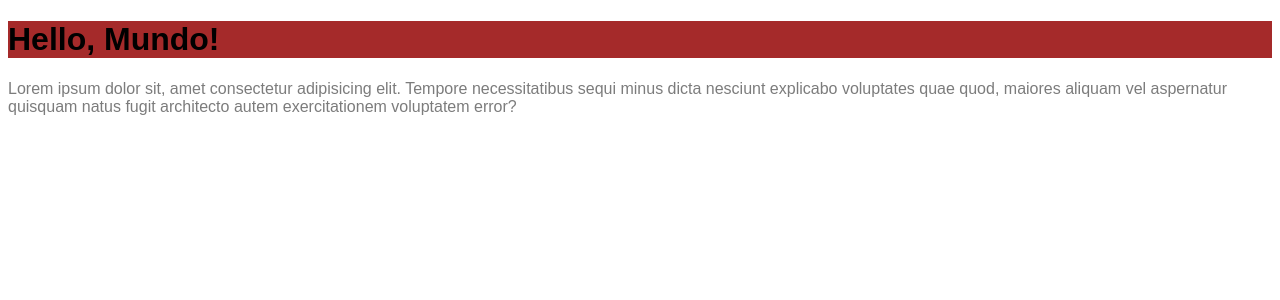
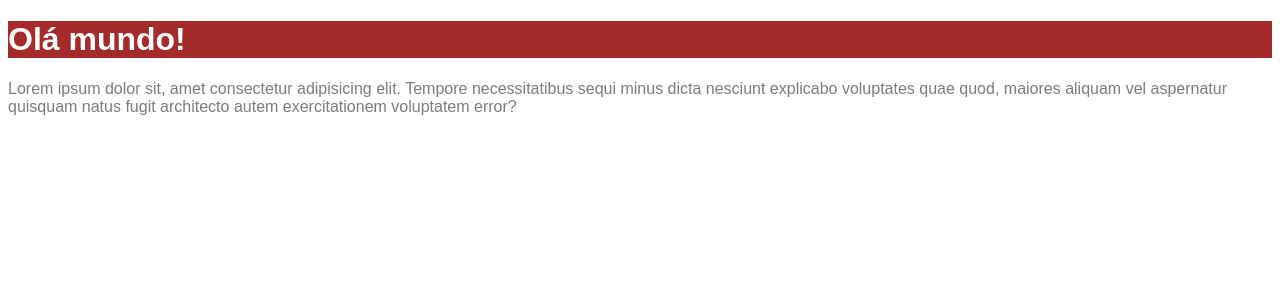
Before and after one commit to Carlosjw/chronos-pomodoro, a React (Vite) app: page / in a window 1280 px wide. Shown: the top 300 px of the page. Built offline with nearby package versions, Linux system fonts and the light colour scheme.

Commit message:
endLesson15

```diff
--- a/src/App.tsx
+++ b/src/App.tsx
@@ -7,7 +7,7 @@ export function App() {
     console.log("Hi");
     return (
         <>
-            <Heading />
+            <Heading attr={'Carlos'} attr2={`${36} anos`}>Olá mundo!</Heading>
             <p>
                 Lorem ipsum dolor sit, amet consectetur adipisicing elit. Tempore necessitatibus sequi minus dicta nesciunt explicabo voluptates quae quod, maiores aliquam vel aspernatur quisquam natus fugit architecto autem exercitationem voluptatem error?
             </p>
--- a/src/components/Heading.module.css
+++ b/src/components/Heading.module.css
@@ -1,4 +1,8 @@
 .heading {
     background-color: brown;
-    color: black;
+    color: #ffff;
 }
+
+.cyan {
+    color: cyan;
+}
--- a/src/components/Heading.tsx
+++ b/src/components/Heading.tsx
@@ -1,6 +1,7 @@
 import styles from './Heading.module.css';
 
-export function Heading() {
+export function Heading(props) {
     console.log(styles)
-    return <h1 className={styles.heading}>Hello, Mundo!</h1>
+    console.log(props)
+    return <h1 className={styles.heading}>{props.children}</h1>
 }
```
